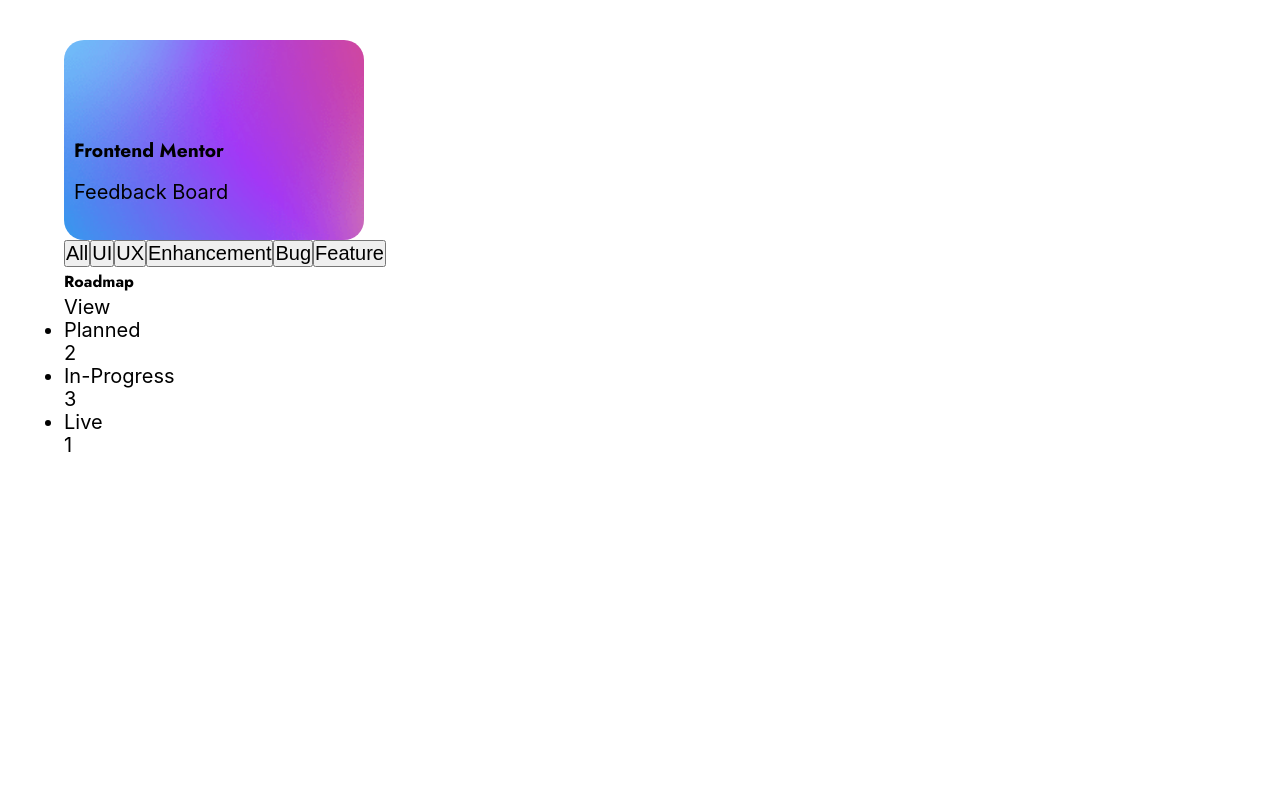
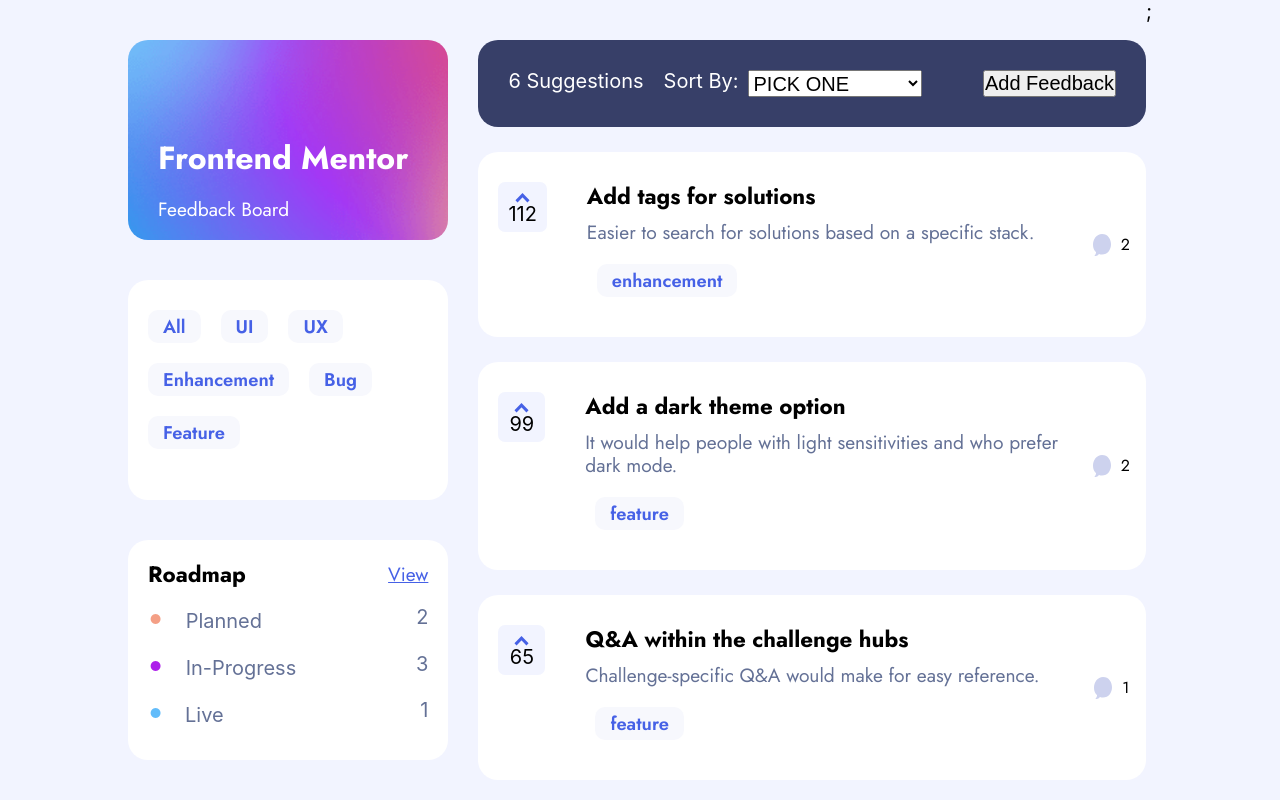
Before and after one commit to Matthew-Whitely/product-feedback, a React (Create React App) app: page / in a window 1280 px wide. Shown: the top 800 px of the page. Built offline with nearby package versions, Linux system fonts and the light colour scheme.

Commit message:
sort functions

```diff
--- a/package.json
+++ b/package.json
@@ -6,6 +6,7 @@
     "@testing-library/jest-dom": "^5.14.1",
     "@testing-library/react": "^11.2.7",
     "@testing-library/user-event": "^12.8.3",
+    "axios": "^0.21.1",
     "node-sass": "^6.0.1",
     "react": "^17.0.2",
     "react-dom": "^17.0.2",
--- a/src/App.js
+++ b/src/App.js
@@ -1,18 +1,35 @@
 import { useEffect, useState } from "react";
 import TopLayer from "./TopLayer";
+import Display from "./Display";
+import axios from "axios";
+
 import "./App.scss";
 
 function App() {
-  const [data, setData] = useState();
+  // const [data, setData] = useState();
+  const [productRequests, setProductRequests] = useState([]);
   useEffect(() => {
-    fetch("data.json")
-      .then((response) => response.json())
-      .then((json) => setData(json));
+    axios
+      .get("data.json")
+      .then((res) => setProductRequests(res.data.productRequests))
+      .catch((err) => console.log(err));
+    // fetch("data.json")
+    //   .then((res) => {
+    //     return res;
+    //   })
+    //   .then((res) => {
+    //     console.log(res.productRequests);
+    //     setProductRequests([res.productRequests]);
+    //   })
+    //   .catch((err) => {
+    //     console.log(err);
+    //   });
   }, []);
-
+  console.log(productRequests);
   return (
-    <div className="App">
-      <TopLayer data={data} />
+    <div className="App wrapper">
+      <TopLayer />
+      <Display product={productRequests} />;
     </div>
   );
 }
--- a/src/App.scss
+++ b/src/App.scss
@@ -1,15 +1,23 @@
 @import "setup";
 @import "variables";
 @import "header";
+@import "display";
 * {
   margin: 0;
   padding: 0;
 }
 body {
   font-size: 125%;
+  background-color: $light-grey;
+}
+.App {
+  display: flex;
 }
 .wrapper {
   max-width: 1440px;
-  width: 90%;
+  width: 80%;
   margin: 0 auto;
 }
+img {
+  width: 100%;
+}
--- /dev/null
+++ b/src/Display.jsx
@@ -0,0 +1,155 @@
+import { useEffect, useState } from "react";
+import comment from "./assets/shared/icon-comments.svg";
+import upArrow from "./assets/shared/icon-arrow-up.svg";
+const Display = ({ product }) => {
+  //Sort functions
+
+  const [updateProduct, setUpdateProduct] = useState([]);
+  const [userSelect, setUserSelect] = useState("placeHolder");
+  const [productLength, setProductLength] = useState(0);
+
+  //Figuring out how many comments and replies
+  // const commentReply = () => {
+  //   const commentArr = [];
+  // const filts = product.comments.filter((product) => product !== undefined);
+  // product.forEach((e) => {
+  //   if (e.comments === undefined) {
+  //     console.log("I FUCKING KNOW");
+  //   } else {
+  //     commentArr.push(e.comments);
+  //   }
+  // });
+
+  // commentArr.forEach((e) => {
+  //what i want to do is check if there is an array called replies within the any of the objects
+
+  // if (e[0]["replies"] === undefined) {
+  //   console.log("ok 0 doesnt have any");
+  // } else if (e[0]["replies"]) {
+  //   console.log(e[0]["replies"]);
+  // }
+  //   if (e[1]["replies"] === undefined) {
+  //     console.log("yup");
+  //   } else if (e[1]["replies"]) {
+  //     console.log(e[1]["replies"]);
+  //   }
+  // });
+
+  // if (product.comments === undefined) {
+  //   console.log("nothing");
+  // } else {
+  //   console.log("hello");
+  // }
+  // };
+  // commentReply();
+
+  const sortBy = (e) => {
+    setUserSelect(e.target.value);
+    if (e.target.value === "MostUpvotes") {
+      sortByMostUpvote();
+    } else if (e.target.value === "LeastUpvotes") {
+      sortByLeastupvote();
+    } else if (e.target.value === "MostComments") {
+      console.log("working");
+      sortByMostComments();
+    } else if (e.target.value === "LeastComments") {
+      sortByLeastcomments();
+    }
+  };
+
+  //all the sort function
+
+  const sortByMostUpvote = () => {
+    product.sort((item1, item2) => {
+      return item2.upvotes - item1.upvotes;
+    });
+    setUpdateProduct(product);
+  };
+
+  const sortByLeastupvote = () => {
+    product.sort((item1, item2) => {
+      return item1.upvotes - item2.upvotes;
+    });
+    setUpdateProduct(product);
+  };
+
+  const sortByMostComments = () => {
+    product.sort((item1, item2) => {
+      // let item1 = item1.comments ? item1.comments.length : 0;
+
+      if (item1.comments) {
+        item1 = item1.comments.length;
+      } else if (item1.comments === undefined) {
+        item1 = 0;
+      }
+      if (item2.comments) {
+        item2 = item2.comments.length;
+      } else if (item2.comments === undefined) {
+        item2 = 0;
+      }
+      return item2 - item1;
+    });
+    setUpdateProduct(product);
+  };
+
+  const sortByLeastcomments = () => {
+    product.sort((item1, item2) => {
+      // let item1 = item1.comments ? item1.comments.length : 0;
+
+      if (item1.comments) {
+        item1 = item1.comments.length;
+      } else if (item1.comments === undefined) {
+        item1 = 0;
+      }
+      if (item2.comments) {
+        item2 = item2.comments.length;
+      } else if (item2.comments === undefined) {
+        item2 = 0;
+      }
+      return item1 - item2;
+    });
+    setUpdateProduct(product);
+  };
+
+  return (
+    <main>
+      <section className="mainDisplay">
+        <div className="displayTopBanner">
+          <p>6 Suggestions</p>
+          <label htmlFor="sort">Sort By:</label>
+          <select onChange={sortBy} name="sort" value={userSelect}>
+            <option value="placeHolder" disabled>
+              PICK ONE
+            </option>
+            <option value="MostUpvotes">Most Upvotes</option>
+            <option value="LeastUpvotes">Least Upvotes</option>
+            <option value="MostComments">Most Comments</option>
+            <option value="LeastComments">Least Comments</option>
+          </select>
+          <button>Add Feedback</button>
+        </div>
+        {product.map((data) => {
+          return (
+            <div className="displayInfo">
+              <div className="upvote">
+                <img src={upArrow} alt="up arrow icon" />
+                <p>{data.upvotes}</p>
+              </div>
+              <div className="topic">
+                <h2>{data.title}</h2>
+                <p>{data.description}</p>
+                <button>{data.category}</button>
+              </div>
+              <div className="discussion">
+                <img src={comment} alt="comment icon" />
+                {data.comments ? <p>{data.comments.length} </p> : <p>0</p>}
+              </div>
+            </div>
+          );
+        })}
+      </section>
+    </main>
+  );
+};
+
+export default Display;
--- a/src/TopLayer.jsx
+++ b/src/TopLayer.jsx
@@ -1,37 +1,39 @@
 const TopLayer = (props) => {
   return (
-    <header className="wrapper">
+    <header>
       <div className="headingText ">
         <h1>Frontend Mentor</h1>
         <p>Feedback Board</p>
       </div>
+      <div className="buttonHeader">
         <div>
           <button>All</button>
           <button>UI</button>
           <button>UX</button>
+        </div>
+        <div>
           <button>Enhancement</button>
           <button>Bug</button>
+        </div>
         <button>Feature</button>
       </div>
-      <div>
+      <div className="listHeader">
         <div>
           <h2>Roadmap</h2>
-          <a>View</a>
+          <a href="">View</a>
         </div>
-        <ul>
-          <li>
-            <p>Planned</p>
+        <div>
+          <p> Planned</p>
           <p>2</p>
-          </li>
-          <li>
-            <p>In-Progress </p>
+        </div>
+        <div>
+          <p> In-Progress</p>
           <p>3</p>
-          </li>
-          <li>
+        </div>
+        <div>
           <p>Live</p>
           <p>1</p>
-          </li>
-        </ul>
+        </div>
       </div>
     </header>
   );
--- /dev/null
+++ b/src/_display.scss
@@ -0,0 +1,85 @@
+main {
+  margin: 40px 0;
+  margin-left: 30px;
+  width: calc(70% + 30px);
+}
+.displayTopBanner {
+  background-color: $navy;
+  display: flex;
+  @include border-radius;
+  padding: 30px;
+  p {
+    color: $white;
+    margin-right: 20px;
+  }
+  label {
+    color: $white;
+    margin-right: 10px;
+  }
+  select {
+    color: black;
+  }
+  button {
+    margin-left: auto;
+  }
+}
+.displayInfo {
+  width: 100%;
+  background-color: $white;
+  padding: 30px 20px;
+  margin-top: 25px;
+  @include border-radius;
+  display: flex;
+
+  .upvote {
+    height: 50px;
+    width: 50px;
+    background-color: $light-grey;
+    padding: 10px;
+    display: flex;
+    flex-direction: column;
+    align-items: center;
+    border-bottom-left-radius: 7px;
+    border-bottom-right-radius: 7px;
+    border-top-left-radius: 7px;
+    border-top-right-radius: 7px;
+    cursor: pointer;
+    margin-right: 40px;
+    img {
+      width: 15px;
+    }
+  }
+  .topic {
+    width: 90%;
+    h2 {
+      margin-bottom: 10px;
+    }
+    p {
+      margin-bottom: 10px;
+      @include body1;
+      color: $lighter-blue;
+    }
+    button {
+      margin: 10px 10px;
+      padding: 7px 15px;
+      border-bottom-left-radius: 10px;
+      border-bottom-right-radius: 10px;
+      border-top-left-radius: 10px;
+      border-top-right-radius: 10px;
+      background-color: $lightest-grey;
+      color: $blue;
+      @include body3;
+      border: none;
+      cursor: pointer;
+    }
+  }
+  .discussion {
+    align-self: center;
+    display: flex;
+    cursor: pointer;
+    p {
+      margin-left: 10px;
+      @include body2;
+    }
+  }
+}
--- a/src/_header.scss
+++ b/src/_header.scss
@@ -1,15 +1,91 @@
+header {
+  width: 35%;
+}
 .headingText {
-  width: 300px;
+  width: 100%;
   height: 200px;
   background: url(./assets/suggestions/desktop/background-header.png);
   background-repeat: no-repeat;
   background-size: cover;
-  border-bottom-left-radius: 20px;
-  border-bottom-right-radius: 20px;
-  border-top-left-radius: 20px;
-  border-top-right-radius: 20px;
-  padding: 10px;
-  margin-top: 40px;
-  // text-align: center;
+  @include border-radius;
+  padding: 30px;
+  margin: 40px 0;
   padding-top: 80px;
+  p {
+    @include body1;
+    color: $white;
+  }
 }
+.buttonHeader {
+  width: 100%;
+  height: 220px;
+  background-color: white;
+  padding: 20px 10px;
+  margin-bottom: 40px;
+  @include border-radius;
+  button {
+    margin: 10px 10px;
+    padding: 7px 15px;
+    border-bottom-left-radius: 10px;
+    border-bottom-right-radius: 10px;
+    border-top-left-radius: 10px;
+    border-top-right-radius: 10px;
+    background-color: $lightest-grey;
+    color: $blue;
+    @include body3;
+    border: none;
+    cursor: pointer;
+  }
+  button:hover {
+    background-color: $blue;
+    color: $white;
+  }
+}
+.listHeader {
+  width: 100%;
+  height: 220px;
+  background-color: white;
+  padding: 20px 10px;
+  @include border-radius;
+  div {
+    display: flex;
+    justify-content: space-between;
+    align-items: center;
+    margin-bottom: 10px;
+    padding: 0 10px;
+    a {
+      color: $blue;
+      @include body1;
+    }
+  }
+  div:nth-child(2),
+  div:nth-child(3),
+  div:nth-child(4) {
+    color: $lighter-blue;
+  }
+  div:nth-child(2) p:nth-child(1)::before {
+    content: "\2022";
+    color: $orange;
+    font-weight: bold;
+    display: inline-block;
+    width: 1em;
+    font-size: 2rem;
+  }
+  div:nth-child(3) p:nth-child(1)::before {
+    content: "\2022";
+    color: $purple;
+    font-weight: bold;
+    display: inline-block;
+    width: 1em;
+    font-size: 2rem;
+  }
+  div:nth-child(4) p:nth-child(1)::before {
+    content: "\2022";
+    color: $light-blue;
+    font-weight: bold;
+    display: inline-block;
+    width: 1em;
+    font-size: 2rem;
+    margin-right: 5px;
+  }
+}
--- a/src/_variables.scss
+++ b/src/_variables.scss
@@ -2,23 +2,26 @@
 $purple: #ad1fea;
 $blue: #4661e6;
 $navy: rgb(55, 63, 104);
+$lighter-blue: #647196;
 $light-blue: #62bcfa;
 $white: #fff;
 $light-grey: #f2f4ff;
+$lightest-grey: #f7f8fd;
 $orange: #f49f85;
 //fonts
 
 h1 {
   font-weight: 700;
   font-family: "Jost", sans-serif;
-  font-size: 1.2rem;
+  font-size: 2rem;
   line-height: 35px;
   word-spacing: -0.33px;
+  color: $white;
 }
 h2 {
   font-weight: 700;
   font-family: "Jost", sans-serif;
-  font-size: 1rem;
+  font-size: 1.4rem;
   line-height: 29px;
   word-spacing: -0.25px;
 }
@@ -38,21 +41,28 @@
 }
 
 @mixin body1 {
-  font: size 0.8rem;
+  font-size: 1.2rem;
   font-family: "Jost", sans-serif;
   font-weight: 400;
   line-height: 23px;
 }
 @mixin body2 {
-  font: size 0.75rem;
+  font-size: 1rem;
   font-family: "Jost", sans-serif;
   font-weight: 400;
   line-height: 22px;
 }
 
 @mixin body3 {
-  font: size 0.65rem;
+  font-size: 1.15rem;
   font-family: "Jost", sans-serif;
   font-weight: 600;
   line-height: 19px;
 }
+
+@mixin border-radius {
+  border-bottom-left-radius: 20px;
+  border-bottom-right-radius: 20px;
+  border-top-left-radius: 20px;
+  border-top-right-radius: 20px;
+}
```
Also changed, not shown: public/data.json (line endings or trailing spaces), 1 other file (tests, documents, lock files or other folders). Lines whose indentation alone changed are shown as unchanged.
